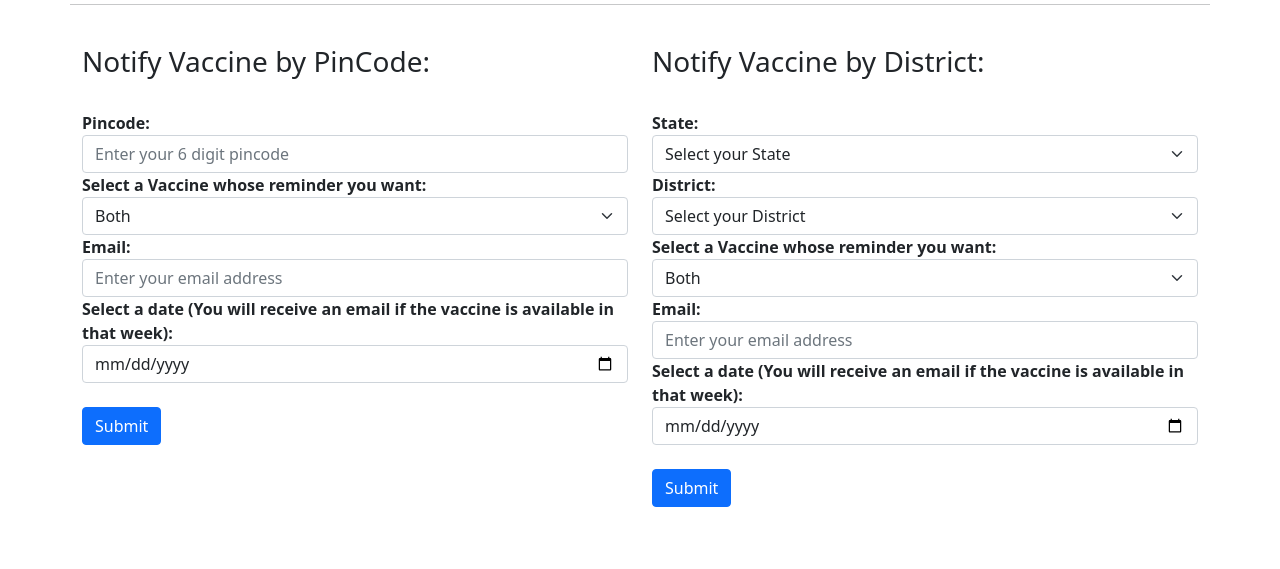
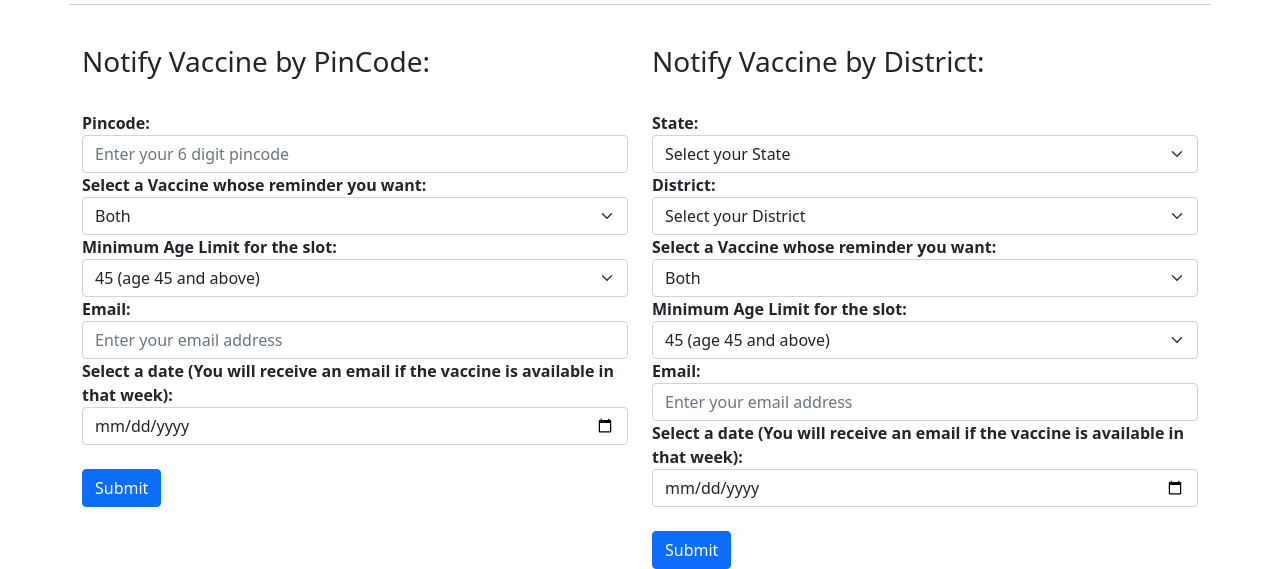
Before and after one commit to Rajanpandey/Vaccine-Availability-Notifer, a PHP site: page / in a window 1280 px wide. Shown: the part 338-907 px from the top of the page. Before the commit the page ends 845 px from the top, so only its background shows below. Run offline with PHP 8.4, Linux system fonts and the light colour scheme.

Commit message:
Min age added

```diff
--- a/cronScript.php
+++ b/cronScript.php
@@ -19,13 +19,14 @@ foreach($notifybypin as $p_id) {
             $center_name = 'Center: '.$center->name.', Block: '.$center->name.', District: '.$center->district_name.' - '.$center->pincode.' From '.$center->from.' to '.$center->to.' ('.$center->fee_type.')';
             $body .= '<br/><br/><b>'.$center_name.'</b><br/>';
             foreach($center->sessions as $session) {
-                if (($p_id['vaccine'] == 'Both' || strtolower($d_id['vaccine']) == strtolower($session->vaccine)) && $session->available_capacity > 0) {
+                if ($p_id['age'] >= $session->min_age_limit && ($p_id['vaccine'] == 'Both' || strtolower($d_id['vaccine']) == strtolower($session->vaccine)) && $session->available_capacity > 0) {
                     $vaccineFound += $session->available_capacity;
                     $session_details = $session->available_capacity.' '.$session->vaccine.' vaccines are available on '.$session->date.' for min age '.$session->min_age_limit;
                     $body .= $session_details.'<br/>';
                 }
             }
         }
+        $body .= '<br/><br/><h2>For some reason if you could not book the slot, you can visit https://vaccinenotifier.azurewebsites.net/ to register yourself again for another avaialbility reminder. :)</h2>';
         if ($vaccineFound) {
             sendMail($p_id['email'], "Vaccine is Available in your pincode", $body);
             mysqli_query($conn, "UPDATE notifybypin SET mailSent=1 WHERE p_id=$id");
@@ -50,7 +51,7 @@ foreach($notifybydistrict as $d_id) {
             $center_name = 'Center: '.$center->name.', Block: '.$center->name.', District: '.$center->district_name.' - '.$center->pincode.' From '.$center->from.' to '.$center->to.' ('.$center->fee_type.')';
             $body .= '<br/><br/><b>'.$center_name.'</b><br/>';
             foreach($center->sessions as $session) {
-                if (($d_id['vaccine'] == 'Both' || strtolower($d_id['vaccine']) == strtolower($session->vaccine)) && $session->available_capacity > 0) {
+                if ($d_id['age'] >= $session->min_age_limit && ($d_id['vaccine'] == 'Both' || strtolower($d_id['vaccine']) == strtolower($session->vaccine)) && $session->available_capacity > 0) {
                     $vaccineFound += $session->available_capacity;
                     $session_details = $session->available_capacity.' '.$session->vaccine.' vaccines are available on '.$session->date.' for min age '.$session->min_age_limit;
                     $body .= $session_details.'<br/>';
--- a/index.php
+++ b/index.php
@@ -4,11 +4,12 @@ require('connect.php');
 if(isset($_POST['notifyByPin'])) {
     $pincode = mysqli_real_escape_string($conn, trim($_POST['pincode']));
     $vaccine = mysqli_real_escape_string($conn, trim($_POST['vaccine']));
+    $age = mysqli_real_escape_string($conn, trim($_POST['age']));
     $email = mysqli_real_escape_string($conn, trim($_POST['email']));
     $date = mysqli_real_escape_string($conn, trim($_POST['date']));
     $date = date_format(date_create($date),"d-m-Y");
 
-    $sql = "INSERT INTO notifybypin (pincode, email, vaccine, date, mailSent) VALUES ('$pincode', '$email', '$vaccine', '$date', 0)";
+    $sql = "INSERT INTO notifybypin (pincode, email, vaccine, age, date, mailSent) VALUES ('$pincode', '$email', '$vaccine', '$age', '$date', 0)";
 
     if(mysqli_query($conn, $sql)) {
         echo "<script type=\"text/javascript\"> alert('You are registered! We will notify you as the vaccine in your pincode becomes available!'); location.href = 'index.php'; </script>";
@@ -20,11 +21,12 @@ if(isset($_POST['notifyByPin'])) {
 if(isset($_POST['notifyByDistrict'])) {
     $district = mysqli_real_escape_string($conn, trim($_POST['district']));
     $vaccine = mysqli_real_escape_string($conn, trim($_POST['vaccine']));
+    $age = mysqli_real_escape_string($conn, trim($_POST['age']));
     $email = mysqli_real_escape_string($conn, trim($_POST['email']));
     $date = mysqli_real_escape_string($conn, trim($_POST['date']));
     $date = date_format(date_create($date),"d-m-Y");
 
-    $sql = "INSERT INTO notifybydistrict (district, email, vaccine, date, mailSent) VALUES ('$district', '$email', '$vaccine', '$date', 0)";
+    $sql = "INSERT INTO notifybydistrict (district, email, vaccine, age, date, mailSent) VALUES ('$district', '$email', '$vaccine', '$age', '$date', 0)";
 
     if(mysqli_query($conn, $sql)) {
         echo "<script type=\"text/javascript\"> alert('You are registered! We will notify you as the vaccine in your distict becomes available!'); location.href = 'index.php'; </script>";
@@ -68,11 +70,17 @@ mysqli_close($conn);
                         <label for="pincode" class="ml-3"><b>Pincode:</b></label>
                         <input id="pincode" type="text" pattern="[0-9]{6}" maxlength="6" class="form-control ml-2" name="pincode" placeholder="Enter your 6 digit pincode" required>
 
-                        <label for="pincode" class="ml-3"><b>Select a Vaccine whose reminder you want:</b></label>
+                        <label for="vaccine" class="ml-3"><b>Select a Vaccine whose reminder you want:</b></label>
                         <select class="form-select" name="vaccine" aria-label="Vaccine" required>
                             <option value="Both">Both</option>
                             <option value="COVISHIELD">Covishield</option>
                             <option value="COVAXIN">Covaxin</option>
+                        </select>
+
+                        <label for="age" class="ml-3"><b>Minimum Age Limit for the slot:</b></label>
+                        <select class="form-select" name="age" aria-label="Vaccine" required>
+                            <option value="45">45 (age 45 and above)</option>
+                            <option value="18">18 (age 18 to 45)</option>
                         </select>
 
                         <label for="email" class="ml-3"><b>Email:</b></label>
@@ -101,11 +109,17 @@ mysqli_close($conn);
                             <option value="">Select your District</option>
                         </select>
 
-                        <label for="pincode" class="ml-3"><b>Select a Vaccine whose reminder you want:</b></label>
+                        <label for="vaccine" class="ml-3"><b>Select a Vaccine whose reminder you want:</b></label>
                         <select class="form-select" name="vaccine" aria-label="Vaccine" required>
                             <option value="Both">Both</option>
                             <option value="COVISHIELD">Covishield</option>
                             <option value="COVAXIN">Covaxin</option>
+                        </select>
+
+                        <label for="age" class="ml-3"><b>Minimum Age Limit for the slot:</b></label>
+                        <select class="form-select" name="age" aria-label="Vaccine" required>
+                            <option value="45">45 (age 45 and above)</option>
+                            <option value="18">18 (age 18 to 45)</option>
                         </select>
 
                         <label for="email" class="ml-3"><b>Email:</b></label>
```
